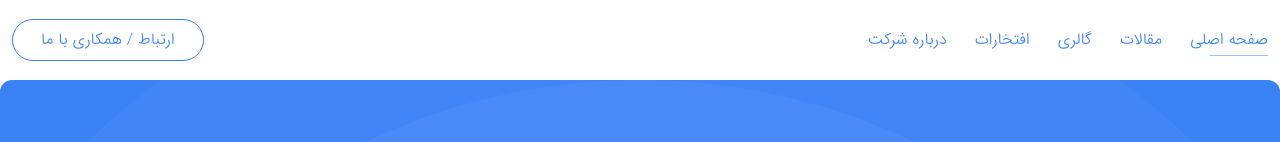
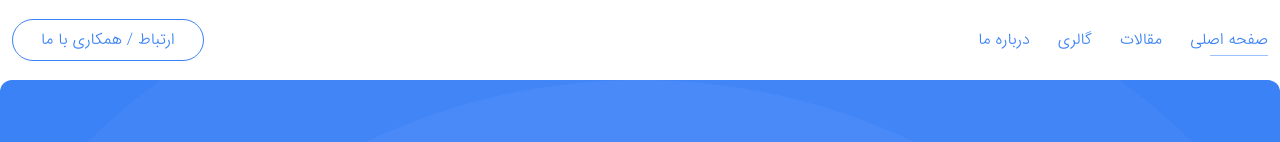
Before and after one commit to FarzadVav/shahinTanzimSanat, a React (Vite) app: page / in a window 1280 px wide. Shown: the top 142 px of the page. Built offline with nearby package versions, Linux system fonts and the light colour scheme.

Commit message:
remove honors page and add to about us

```diff
--- a/src/components/Header.jsx
+++ b/src/components/Header.jsx
@@ -21,10 +21,8 @@ export default function Header() {
           onClick={toggleMobileMenu}>مقالات</NavLink>
         <NavLink to='/gallery' className={link => link.isActive ? 'mobile-menu__nav-link-active' : 'mobile-menu__nav-link'}
           onClick={toggleMobileMenu}>گالری</NavLink>
-        <NavLink to='/honors' className={link => link.isActive ? 'mobile-menu__nav-link-active' : 'mobile-menu__nav-link'}
-          onClick={toggleMobileMenu}>افتخارات</NavLink>
-        <NavLink to='/about' className={link => link.isActive ? 'mobile-menu__nav-link-active' : 'mobile-menu__nav-link'}
-          onClick={toggleMobileMenu}>درباره شرکت</NavLink>
+        <NavLink to='/about-us' className={link => link.isActive ? 'mobile-menu__nav-link-active' : 'mobile-menu__nav-link'}
+          onClick={toggleMobileMenu}>درباره ما</NavLink>
       </menu>
       <header className="container h-16 flex justify-between items-center px-3 py-10 mx-auto z-50
         mb:rounded-xl">
@@ -46,8 +44,7 @@ export default function Header() {
           <NavLink to='/' className={link => link.isActive ? 'nav-link-active' : 'nav-link'}>صفحه اصلی</NavLink>
           <NavLink to='/blogs' className={link => link.isActive ? 'nav-link-active' : 'nav-link'}>مقالات</NavLink>
           <NavLink to='/gallery' className={link => link.isActive ? 'nav-link-active' : 'nav-link'}>گالری</NavLink>
-          <NavLink to='/honors' className={link => link.isActive ? 'nav-link-active' : 'nav-link'}>افتخارات</NavLink>
-          <NavLink to='/about' className={link => link.isActive ? 'nav-link-active' : 'nav-link'}>درباره شرکت</NavLink>
+          <NavLink to='/about-us' className={link => link.isActive ? 'nav-link-active' : 'nav-link'}>درباره ما</NavLink>
         </div>
         <NavLink to='/contact' className={link => link.isActive ? 'btn-bg-blue' : 'btn-outline-blue'}>ارتباط / همکاری با ما</NavLink>
       </header>
--- a/src/routes.jsx
+++ b/src/routes.jsx
@@ -3,7 +3,7 @@ import Gallery from "./pages/Gallery/Gallery"
 import Blogs from "./pages/Blogs/Blogs"
 import SingleBlog from "./pages/SingleBlog/SingleBlog"
 import Contact from "./pages/Contact/Contact"
-import Honors from "./pages/Honors/Honors"
+import AboutUs from "./pages/AboutUs/AboutUs"
 
 const routes = [
   { path: '/', element: <Home /> },
@@ -11,7 +11,7 @@ const routes = [
   { path: '/blogs', element: <Blogs /> },
   { path: '/single-blog', element: <SingleBlog /> },
   { path: '/contact', element: <Contact /> },
-  { path: '/honors', element: <Honors /> }
+  { path: '/about-us', element: <AboutUs /> }
 ]
 
 export default routes
```
Also changed, not shown: src/pages/AboutUs/AboutUs.jsx (renamed from src/pages/Honors/Honors.jsx).
